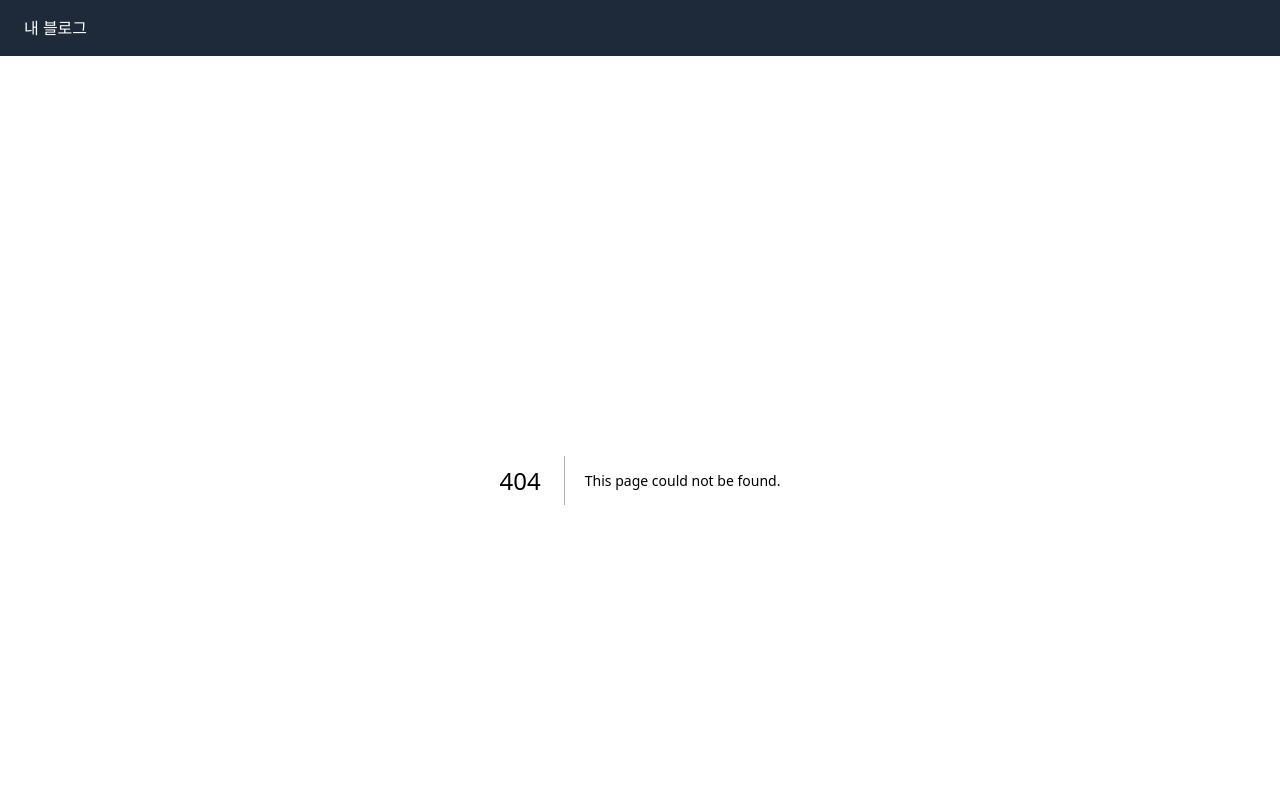
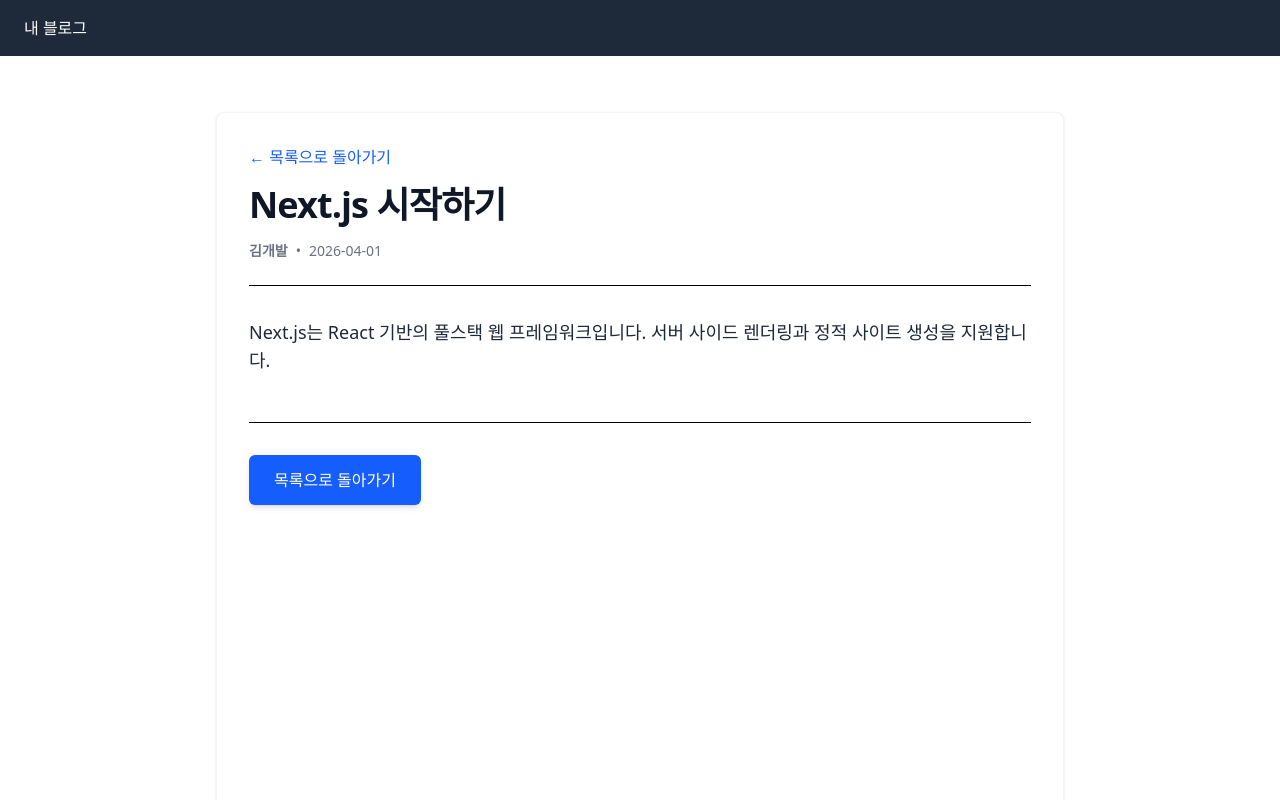
Before and after one commit to yangim0808/my-first-web, a Next.js app: page /posts/1 in a window 1280 px wide. Before the commit this address had no page. Shown: the top 800 px of the page. Built offline with nearby package versions, Linux system fonts and the light colour scheme.

Commit message:
feat: add dynamic post detail page and documentation for chapter 6a

```diff
--- /dev/null
+++ b/app/posts/[id]/page.tsx
@@ -0,0 +1,63 @@
+import Link from "next/link";
+import { posts } from "@/lib/posts";
+
+export default async function PostPage({
+  params,
+}: {
+  params: Promise<{ id: string }>;
+}) {
+  const { id } = await params;
+  const post = posts.find((p) => p.id === parseInt(id));
+
+  if (!post) {
+    return (
+      <div className="flex flex-col items-center justify-center min-h-screen p-8 bg-gray-50">
+        <h1 className="text-2xl font-bold text-gray-800 mb-4">게시글을 찾을 수 없습니다</h1>
+        <Link
+          href="/posts"
+          className="text-blue-600 hover:text-blue-800 transition-colors"
+        >
+          &larr; 목록으로 돌아가기
+        </Link>
+      </div>
+    );
+  }
+
+  return (
+    <main className="max-w-4xl mx-auto p-8 min-h-screen bg-white shadow-sm border border-gray-100 rounded-lg my-8">
+      <header className="mb-8 border-b pb-6">
+        <Link
+          href="/posts"
+          className="text-blue-600 hover:text-blue-800 transition-colors mb-4 inline-block"
+        >
+          &larr; 목록으로 돌아가기
+        </Link>
+        <h1 className="text-4xl font-extrabold text-gray-900 tracking-tight">
+          {post.title}
+        </h1>
+        <div className="mt-4 flex items-center text-gray-500 text-sm">
+          <span className="font-semibold">{post.author}</span>
+          <span className="mx-2">•</span>
+          <time dateTime={post.date}>{post.date}</time>
+        </div>
+      </header>
+
+      <article className="prose lg:prose-xl max-w-none text-gray-800 leading-relaxed">
+        {post.content.split('\n').map((paragraph, index) => (
+          <p key={index} className="mb-4 text-lg">
+            {paragraph}
+          </p>
+        ))}
+      </article>
+
+      <footer className="mt-12 pt-8 border-t">
+        <Link
+          href="/posts"
+          className="inline-flex items-center px-6 py-3 border border-transparent text-base font-medium rounded-md text-white bg-blue-600 hover:bg-blue-700 focus:outline-none focus:ring-2 focus:ring-offset-2 focus:ring-blue-500 transition-all shadow-md"
+        >
+          목록으로 돌아가기
+        </Link>
+      </footer>
+    </main>
+  );
+}
```
Also changed, not shown: 1 other file (tests, documents, lock files or other folders).
